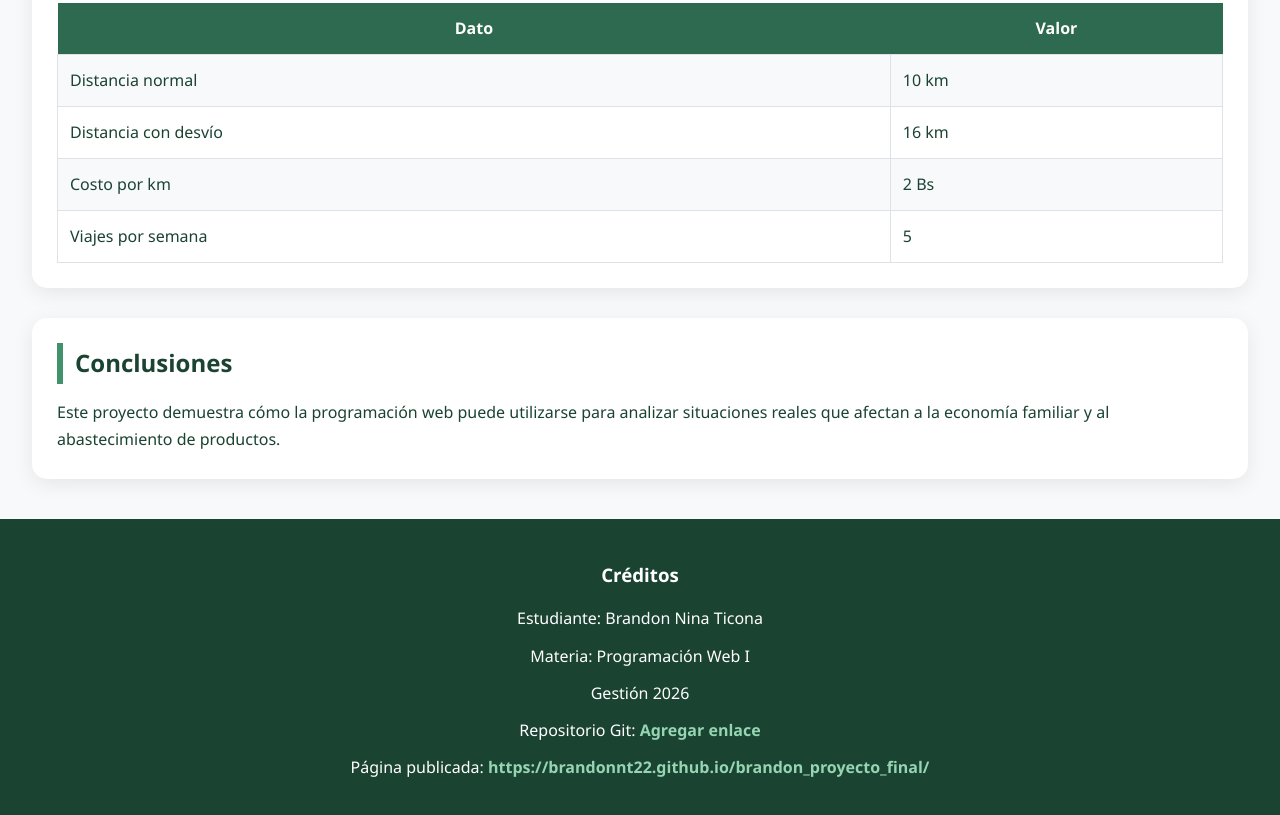
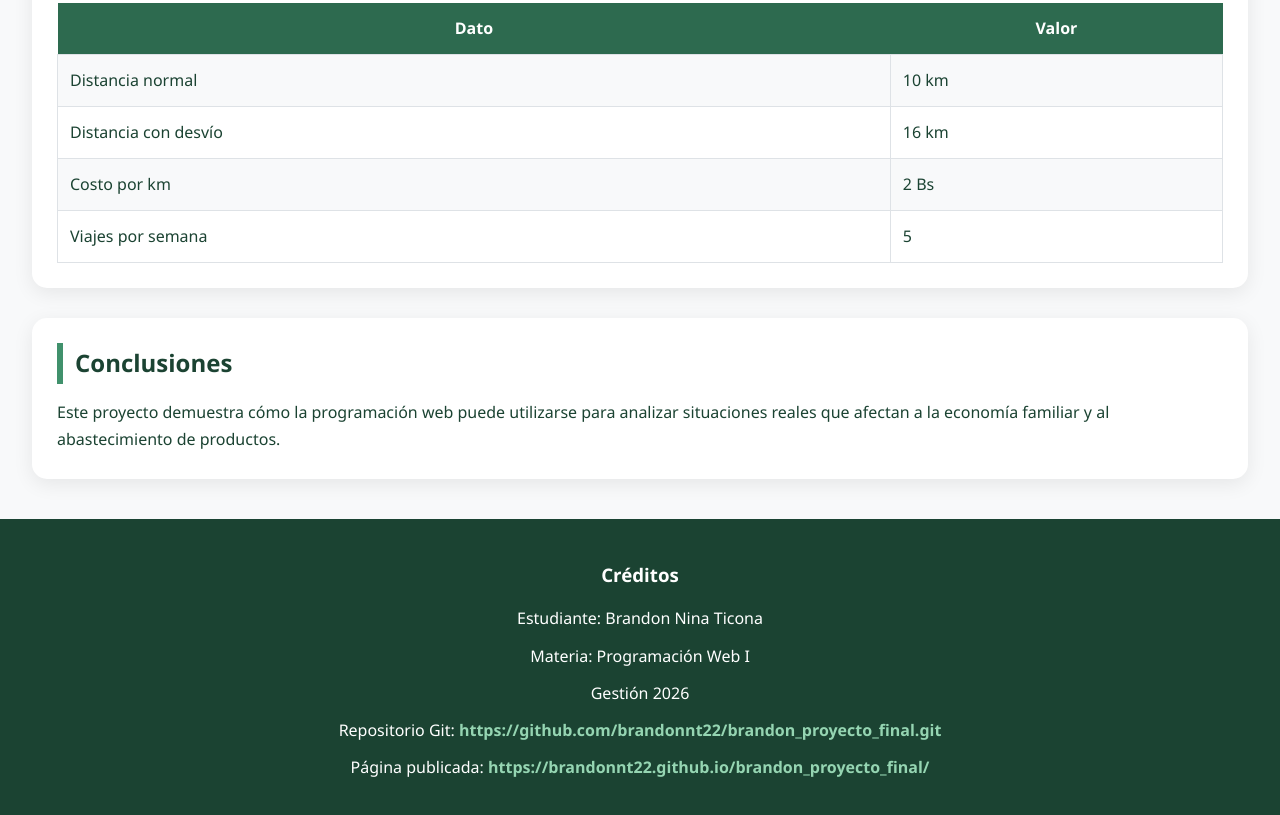
Before and after one commit to brandonnt22/brandon_proyecto_final, a plain HTML site: page index.html in a window 1280 px wide. Shown: the part 2574-3389 px from the top of the page. Drawn offline with Linux system fonts and the light colour scheme.

Commit message:
index.html

```diff
--- a/index.html
+++ b/index.html
@@ -586,10 +586,10 @@
 
         <p>
             Repositorio Git:
-            <a href="#"
+            <a href="https://github.com/brandonnt22/brandon_proyecto_final.git"
                 target="_blank">
 
-                Agregar enlace
+                https://github.com/brandonnt22/brandon_proyecto_final.git
 
             </a>
         </p>
```
